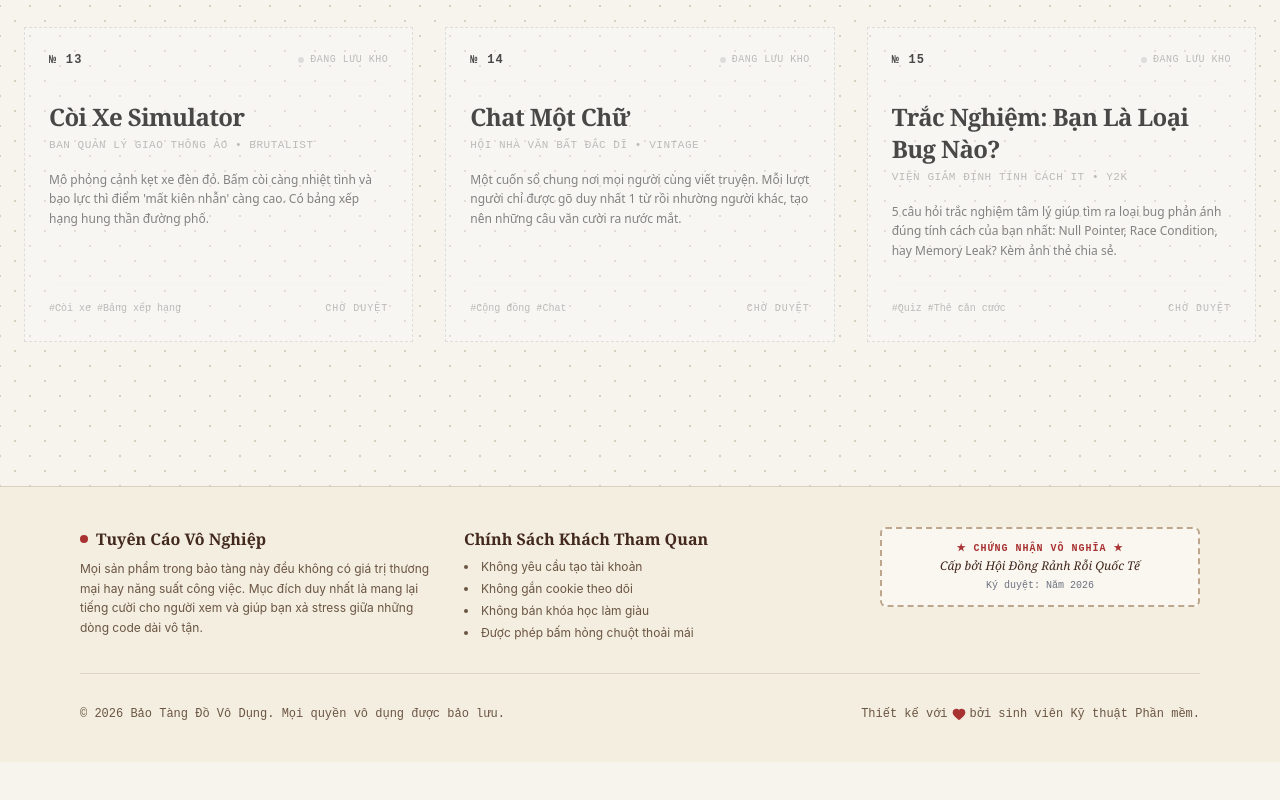
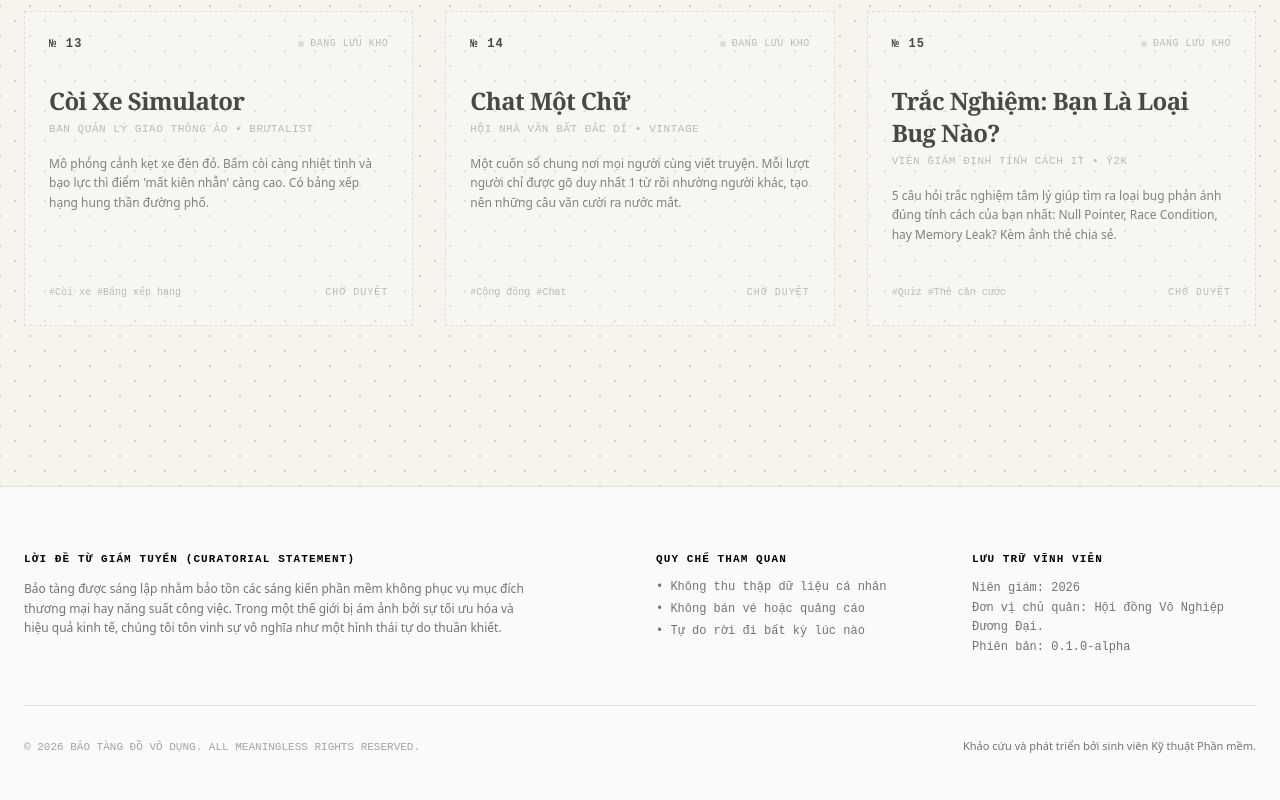
Before and after one commit to pie-12/useless-museum, a Next.js app: page / in a window 1280 px wide. Shown: the part 1974-2774 px from the top of the page. Before the commit the page ends 2736 px from the top, so only its background shows below. Built offline with nearby package versions, Linux system fonts and the light colour scheme.

Commit message:
feat(ui): simplify museum header and footer for monochrome palette

```diff
--- a/src/components/MuseumFooter.tsx
+++ b/src/components/MuseumFooter.tsx
@@ -1,57 +1,49 @@
-import Link from "next/link";
-import { Heart, Compass, ShieldCheck } from "lucide-react";
-
 export function MuseumFooter() {
   return (
-    <footer className="border-t border-[#d8d0c0] bg-[#f4eee1] py-10 mt-16 text-museum-sepia">
-      <div className="max-w-6xl mx-auto px-4">
-        <div className="grid grid-cols-1 md:grid-cols-3 gap-8 mb-8 pb-8 border-b border-[#dfd6c6]">
-          {/* Cột 1: Thông điệp bảo tàng */}
-          <div>
-            <h4 className="font-serif font-bold text-museum-wood text-base mb-2 flex items-center gap-2">
-              <span className="w-2 h-2 rounded-full bg-museum-stamp inline-block" />
-              Tuyên Cáo Vô Nghiệp
-            </h4>
-            <p className="text-xs leading-relaxed text-museum-sepia">
-              Mọi sản phẩm trong bảo tàng này đều không có giá trị thương mại hay năng suất công việc.
-              Mục đích duy nhất là mang lại tiếng cười cho người xem và giúp bạn xả stress giữa những dòng code dài vô tận.
+    <footer className="border-t border-black/10 bg-[#fafafa] py-16 mt-20 text-neutral-600 font-mono text-xs">
+      <div className="max-w-7xl mx-auto px-4 sm:px-6">
+        <div className="grid grid-cols-1 md:grid-cols-4 gap-8 pb-12 border-b border-black/10">
+          {/* Cột 1: Curator Statement */}
+          <div className="md:col-span-2 space-y-3">
+            <p className="text-[11px] font-bold text-black uppercase tracking-widest">
+              LỜI ĐỀ TỪ GIÁM TUYỂN (CURATORIAL STATEMENT)
+            </p>
+            <p className="text-xs text-neutral-500 leading-relaxed font-sans max-w-lg">
+              Bảo tàng được sáng lập nhằm bảo tồn các sáng kiến phần mềm không phục vụ mục đích thương mại hay năng suất công việc.
+              Trong một thế giới bị ám ảnh bởi sự tối ưu hóa và hiệu quả kinh tế, chúng tôi tôn vinh sự vô nghĩa như một hình thái tự do thuần khiết.
             </p>
           </div>
 
-          {/* Cột 2: Triết lý vận hành */}
-          <div>
-            <h4 className="font-serif font-bold text-museum-wood text-base mb-2">
-              Chính Sách Khách Tham Quan
-            </h4>
-            <ul className="text-xs space-y-1.5 list-disc list-inside">
-              <li>Không yêu cầu tạo tài khoản</li>
-              <li>Không gắn cookie theo dõi</li>
-              <li>Không bán khóa học làm giàu</li>
-              <li>Được phép bấm hỏng chuột thoải mái</li>
+          {/* Cột 2: Danh mục */}
+          <div className="space-y-3">
+            <p className="text-[11px] font-bold text-black uppercase tracking-widest">
+              QUY CHẾ THAM QUAN
+            </p>
+            <ul className="text-xs space-y-1.5 text-neutral-500">
+              <li>• Không thu thập dữ liệu cá nhân</li>
+              <li>• Không bán vé hoặc quảng cáo</li>
+              <li>• Tự do rời đi bất kỳ lúc nào</li>
             </ul>
           </div>
 
-          {/* Cột 3: Con dấu niêm phong */}
-          <div className="flex flex-col items-start md:items-end justify-between">
-            <div className="border-2 border-dashed border-[#bda68c] p-3 rounded-md bg-[#faf7f0] text-center w-full max-w-xs">
-              <p className="text-[10px] uppercase font-mono tracking-widest text-museum-stamp font-bold">
-                ★ CHỨNG NHẬN VÔ NGHĨA ★
-              </p>
-              <p className="text-xs font-serif italic text-museum-wood mt-0.5">
-                Cấp bởi Hội Đồng Rảnh Rỗi Quốc Tế
-              </p>
-              <p className="text-[10px] font-mono text-gray-500 mt-1">
-                Ký duyệt: Năm 2026
-              </p>
-            </div>
+          {/* Cột 3: Niên giám */}
+          <div className="space-y-3">
+            <p className="text-[11px] font-bold text-black uppercase tracking-widest">
+              LƯU TRỮ VĨNH VIỄN
+            </p>
+            <p className="text-xs text-neutral-500 leading-relaxed">
+              Niên giám: 2026<br />
+              Đơn vị chủ quản: Hội đồng Vô Nghiệp Đương Đại.<br />
+              Phiên bản: 0.1.0-alpha
+            </p>
           </div>
         </div>
 
-        {/* Bản quyền & Tác giả */}
-        <div className="flex flex-col sm:flex-row items-center justify-between gap-4 text-xs font-mono">
-          <p>© 2026 Bảo Tàng Đồ Vô Dụng. Mọi quyền vô dụng được bảo lưu.</p>
-          <p className="flex items-center gap-1">
-            Thiết kế với <Heart className="w-3.5 h-3.5 text-museum-stamp fill-museum-stamp" /> bởi sinh viên Kỹ thuật Phần mềm.
+        {/* Footer Bottom */}
+        <div className="flex flex-col sm:flex-row items-baseline justify-between gap-4 pt-8 text-[11px] text-neutral-400">
+          <p>© 2026 BẢO TÀNG ĐỒ VÔ DỤNG. ALL MEANINGLESS RIGHTS RESERVED.</p>
+          <p className="font-sans text-neutral-500">
+            Khảo cứu và phát triển bởi sinh viên Kỹ thuật Phần mềm.
           </p>
         </div>
       </div>
--- a/src/components/MuseumHeader.tsx
+++ b/src/components/MuseumHeader.tsx
@@ -1,42 +1,38 @@
 import Link from "next/link";
-import { Landmark, Compass, Sparkles, Code2 } from "lucide-react";
+import { ArrowUpRight } from "lucide-react";
 
 export function MuseumHeader() {
   return (
-    <header className="border-b border-[#d8d0c0] bg-[#fdfbf7]/90 backdrop-blur sticky top-0 z-50 transition-all">
-      <div className="max-w-6xl mx-auto px-4 py-3 sm:py-4 flex items-center justify-between gap-4">
-        {/* Logo / Museum Identity */}
-        <Link href="/" className="group flex items-center gap-3">
-          <div className="w-10 h-10 rounded-full bg-museum-wood text-museum-paper flex items-center justify-center shadow-md group-hover:scale-105 transition-transform">
-            <Landmark className="w-5 h-5 text-[#f0e6d2]" />
-          </div>
-          <div>
-            <div className="flex items-center gap-2">
-              <span className="font-serif font-black text-lg sm:text-xl tracking-tight text-museum-wood group-hover:text-museum-stamp transition-colors">
-                BẢO TÀNG ĐỒ VÔ DỤNG
-              </span>
-              <span className="hidden sm:inline-block text-[10px] font-mono uppercase px-2 py-0.5 rounded bg-[#ebdccb] text-[#5a3a29] border border-[#d8c4ad] font-semibold">
-                Vé 0đ
-              </span>
-            </div>
-            <p className="text-xs text-museum-sepia hidden sm:block">
-              Nơi bảo tồn những sáng kiến vô nghĩa nhất của nhân loại
-            </p>
+    <header className="border-b border-black/10 bg-white/80 backdrop-blur-md sticky top-0 z-50">
+      <div className="max-w-7xl mx-auto px-4 sm:px-6 py-4 flex items-center justify-between gap-4">
+        {/* Gallery Masthead */}
+        <Link href="/" className="group flex items-baseline gap-3">
+          <span className="font-mono text-xs tracking-widest font-black uppercase text-black bg-black text-white px-1.5 py-0.5">
+            UM
+          </span>
+          <div className="flex flex-col sm:flex-row sm:items-baseline sm:gap-2">
+            <span className="font-serif font-black tracking-tight text-lg sm:text-xl text-black uppercase group-hover:opacity-70 transition-opacity">
+              Bảo Tàng Đồ Vô Dụng
+            </span>
+            <span className="font-mono text-[10px] text-neutral-400 tracking-widest uppercase">
+              / Permanent Collection
+            </span>
           </div>
         </Link>
 
-        {/* Action Controls */}
-        <div className="flex items-center gap-2 sm:gap-3">
+        {/* Gallery Navigation / Meta Info */}
+        <div className="flex items-center gap-4 sm:gap-6 font-mono text-xs">
+          <span className="hidden md:inline-block text-[11px] text-neutral-500 uppercase tracking-widest">
+            Vé vào cửa: 0.00 VNĐ
+          </span>
           <a
             href="https://github.com/pie-12/useless-museum"
             target="_blank"
             rel="noopener noreferrer"
-            className="flex items-center gap-1.5 px-3 py-1.5 text-xs font-mono font-medium rounded-md border border-[#cfc4b0] bg-[#f5ede0] hover:bg-[#ede2d0] text-museum-ink transition-colors"
+            className="inline-flex items-center gap-1 text-black hover:text-neutral-500 transition-colors uppercase tracking-wider text-[11px] font-semibold border-b border-black pb-0.5"
           >
-            <svg className="w-4 h-4 fill-current" viewBox="0 0 24 24">
-              <path d="M12 0C5.37 0 0 5.37 0 12c0 5.31 3.435 9.795 8.205 11.385.6.105.825-.255.825-.57 0-.285-.015-1.23-.015-2.235-3.015.555-3.795-.735-4.035-1.41-.135-.345-.72-1.41-1.23-1.695-.42-.225-1.02-.78-.015-.795.945-.015 1.62.87 1.845 1.23 1.08 1.815 2.805 1.305 3.495.99.105-.78.42-1.305.765-1.605-2.67-.3-5.46-1.335-5.46-5.925 0-1.305.465-2.385 1.23-3.225-.12-.3-.54-1.53.12-3.18 0 0 1.005-.315 3.3 1.23.96-.27 1.98-.405 3-.405s2.04.135 3 .405c2.295-1.56 3.3-1.23 3.3-1.23.66 1.65.24 2.88.12 3.18.765.84 1.23 1.905 1.23 3.225 0 4.605-2.805 5.625-5.475 5.925.435.375.81 1.095.81 2.22 0 1.605-.015 2.895-.015 3.3 0 .315.225.69.825.57A12.02 12.02 0 0024 12c0-6.63-5.37-12-12-12z" />
-            </svg>
-            <span className="hidden md:inline">Mã nguồn</span>
+            <span>Mã nguồn</span>
+            <ArrowUpRight className="w-3 h-3" />
           </a>
         </div>
       </div>
```
